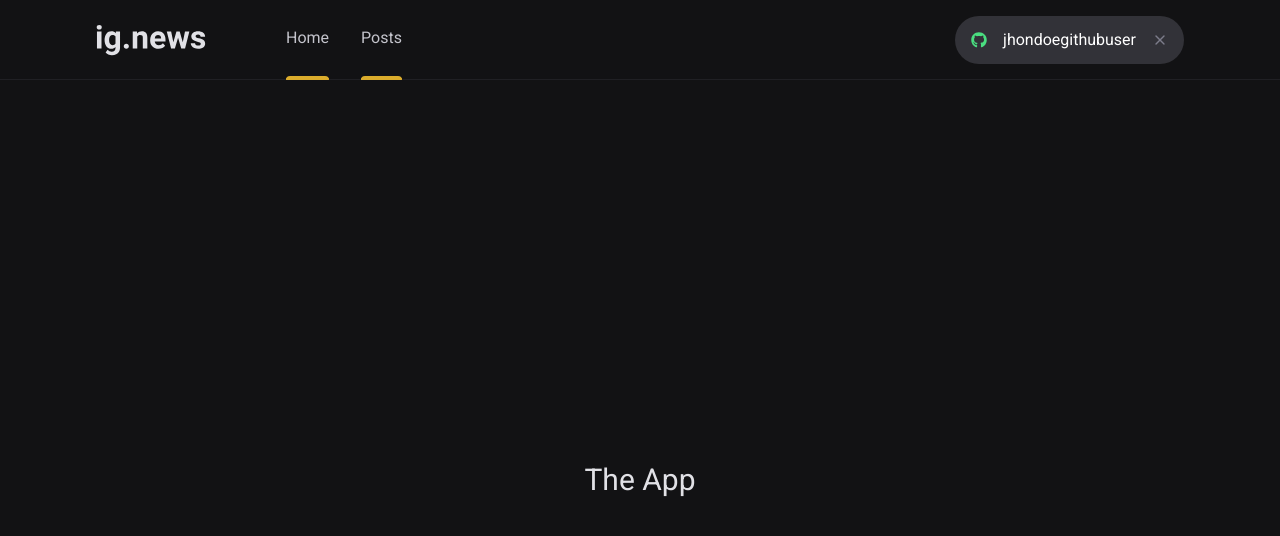
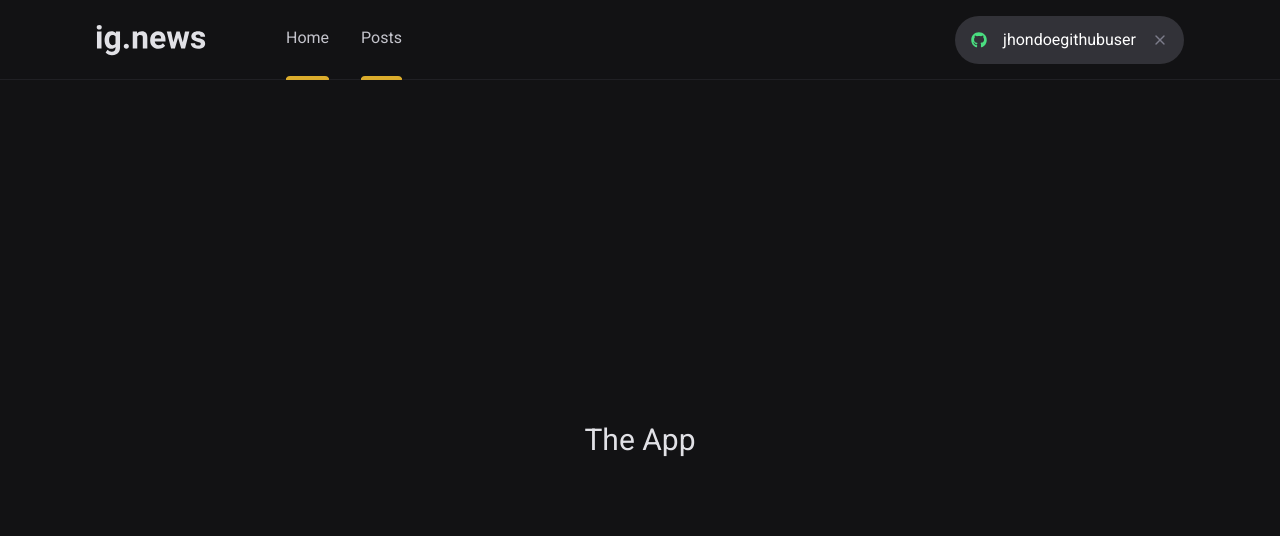
Before and after one commit to cleisonmp/px-news, a Next.js app: page / in a window 1280 px wide. Shown: the top 536 px of the page. Built offline with nearby package versions, Linux system fonts and the light colour scheme.

Commit message:
added font 900, fixed #__next global class

```diff
--- a/src/pages/_document.tsx
+++ b/src/pages/_document.tsx
@@ -5,7 +5,7 @@ export default function Document() {
     <Html>
       <Head>
         <link
-          href="https://fonts.googleapis.com/css2?family=Roboto:wght@400;700&display=swap"
+          href="https://fonts.googleapis.com/css2?family=Roboto:wght@400;700;900&display=swap"
           rel="stylesheet"
         />
         <link rel="shortcut icon" href="favicon.png" type="image/png" />
--- a/styles/globals.css
+++ b/styles/globals.css
@@ -6,8 +6,11 @@ html{
   @apply text-[87.5%] md:text-[93.75%] lg:text-[100%]
 }
 body{
-  @apply bg-gray-900 text-gray-100;
+  @apply bg-gray-900 text-gray-100 min-h-screen;
   -webkit-font-smoothing: antialiased;
+}
+#__next {
+	@apply flex flex-col h-screen;
 }
 *{
   @apply focus:outline-none focus:shadow-none focus:shadow-blue-400
```
